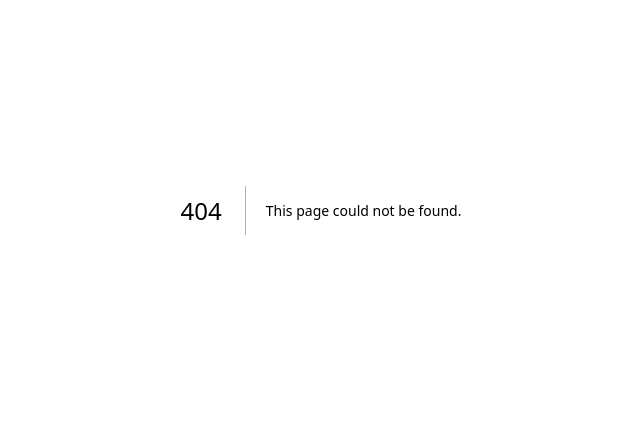
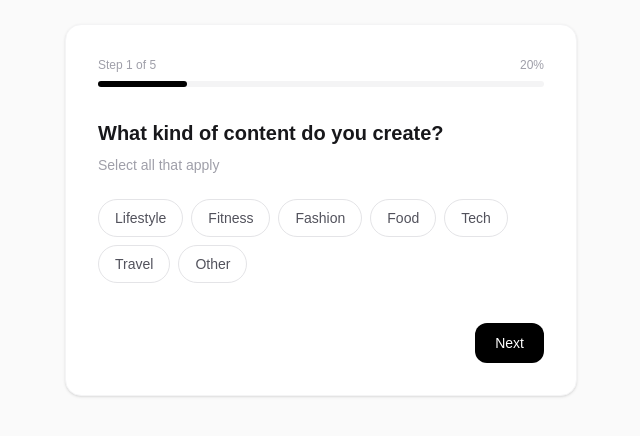
Before and after one commit to Bhavishaahuja/CreatorOS, a Next.js app: page /onboarding in a window 1280 px wide. Before the commit this address had no page. Shown: the part 190-626 px from the top of the page, without its empty margins (319-959 px from the left). Built offline with nearby package versions, Linux system fonts and the light colour scheme.

Commit message:
feat: onboarding flow — user profile captured and stored

```diff
--- /dev/null
+++ b/app/onboarding/page.tsx
@@ -0,0 +1,244 @@
+"use client";
+
+import { useState, useEffect } from "react";
+import { useRouter } from "next/navigation";
+
+const CONTENT_TYPES = ["Lifestyle", "Fitness", "Fashion", "Food", "Tech", "Travel", "Other"];
+const GOALS = ["Grow followers", "Increase engagement", "Build community", "Monetize"];
+const CONTENT_STYLES = ["Educational", "Entertaining", "Inspirational", "Aesthetic"];
+
+type UserProfile = {
+  content_type: string[];
+  audience: string;
+  content_style: string;
+  goal: string;
+  posts_per_week: number;
+};
+
+const defaultProfile: UserProfile = {
+  content_type: [],
+  audience: "",
+  content_style: "",
+  goal: "",
+  posts_per_week: 3,
+};
+
+export default function Onboarding() {
+  const router = useRouter();
+  const [step, setStep] = useState(1);
+  const [profile, setProfile] = useState<UserProfile>(defaultProfile);
+  const [saving, setSaving] = useState(false);
+
+  // Load partial progress from localStorage
+  useEffect(() => {
+    const saved = localStorage.getItem("onboarding_progress");
+    if (saved) {
+      const parsed = JSON.parse(saved);
+      setProfile(parsed.profile || defaultProfile);
+      setStep(parsed.step || 1);
+    }
+  }, []);
+
+  // Save partial progress on every change
+  useEffect(() => {
+    localStorage.setItem("onboarding_progress", JSON.stringify({ profile, step }));
+  }, [profile, step]);
+
+  const toggleContentType = (type: string) => {
+    setProfile((prev) => ({
+      ...prev,
+      content_type: prev.content_type.includes(type)
+        ? prev.content_type.filter((t) => t !== type)
+        : [...prev.content_type, type],
+    }));
+  };
+
+  const handleSubmit = async () => {
+    setSaving(true);
+    try {
+      const { createClient } = await import("@supabase/supabase-js");
+      const supabase = createClient(
+        process.env.NEXT_PUBLIC_SUPABASE_URL!,
+        process.env.NEXT_PUBLIC_SUPABASE_ANON_KEY!
+      );
+      const { error } = await supabase.from("user_profiles").insert([{
+        content_type: profile.content_type,
+        audience: profile.audience,
+        brand_type: profile.content_style,
+        goal: profile.goal,
+        posts_per_week: profile.posts_per_week,
+      }]);
+      if (error) throw error;
+      localStorage.removeItem("onboarding_progress");
+      router.push("/dashboard");
+    } catch (err) {
+      console.error("Error saving profile:", err);
+      alert("Something went wrong. Please try again.");
+    } finally {
+      setSaving(false);
+    }
+  };
+
+  return (
+    <div className="min-h-screen bg-zinc-50 flex items-center justify-center px-4">
+      <div className="w-full max-w-lg bg-white rounded-2xl shadow-sm border border-zinc-100 p-8">
+
+        {/* Progress bar */}
+        <div className="mb-8">
+          <div className="flex justify-between text-xs text-zinc-400 mb-2">
+            <span>Step {step} of 5</span>
+            <span>{Math.round((step / 5) * 100)}%</span>
+          </div>
+          <div className="w-full bg-zinc-100 rounded-full h-1.5">
+            <div
+              className="bg-black h-1.5 rounded-full transition-all duration-300"
+              style={{ width: `${(step / 5) * 100}%` }}
+            />
+          </div>
+        </div>
+
+        {/* Step 1 — Content type */}
+        {step === 1 && (
+          <div>
+            <h2 className="text-xl font-semibold text-zinc-900 mb-2">What kind of content do you create?</h2>
+            <p className="text-sm text-zinc-400 mb-6">Select all that apply</p>
+            <div className="flex flex-wrap gap-2">
+              {CONTENT_TYPES.map((type) => (
+                <button
+                  key={type}
+                  onClick={() => toggleContentType(type)}
+                  className={`px-4 py-2 rounded-full text-sm border transition-all ${
+                    profile.content_type.includes(type)
+                      ? "bg-black text-white border-black"
+                      : "bg-white text-zinc-600 border-zinc-200 hover:border-zinc-400"
+                  }`}
+                >
+                  {type}
+                </button>
+              ))}
+            </div>
+          </div>
+        )}
+
+        {/* Step 2 — Audience */}
+        {step === 2 && (
+          <div>
+            <h2 className="text-xl font-semibold text-zinc-900 mb-2">Who is your audience?</h2>
+            <p className="text-sm text-zinc-400 mb-6">Describe them in your own words</p>
+            <textarea
+              className="w-full border border-zinc-200 rounded-xl p-4 text-sm text-zinc-800 placeholder-zinc-300 focus:outline-none focus:border-zinc-400 resize-none"
+              rows={4}
+              placeholder="e.g. women 25-35 interested in wellness and self-improvement"
+              value={profile.audience}
+              onChange={(e) => setProfile((prev) => ({ ...prev, audience: e.target.value }))}
+            />
+          </div>
+        )}
+
+        {/* Step 3 — Content style */}
+        {step === 3 && (
+          <div>
+            <h2 className="text-xl font-semibold text-zinc-900 mb-2">How would you describe your content style?</h2>
+            <p className="text-sm text-zinc-400 mb-6">Pick the one that feels most like you</p>
+            <div className="flex flex-col gap-3">
+              {CONTENT_STYLES.map((style) => (
+                <button
+                  key={style}
+                  onClick={() => setProfile((prev) => ({ ...prev, content_style: style }))}
+                  className={`w-full py-4 px-5 rounded-xl border text-sm text-left font-medium transition-all ${
+                    profile.content_style === style
+                      ? "bg-black text-white border-black"
+                      : "bg-white text-zinc-600 border-zinc-200 hover:border-zinc-400"
+                  }`}
+                >
+                  {style}
+                </button>
+              ))}
+            </div>
+          </div>
+        )}
+
+        {/* Step 4 — Goal */}
+        {step === 4 && (
+          <div>
+            <h2 className="text-xl font-semibold text-zinc-900 mb-2">What is your main goal right now?</h2>
+            <p className="text-sm text-zinc-400 mb-6">Pick one</p>
+            <div className="flex flex-col gap-3">
+              {GOALS.map((goal) => (
+                <button
+                  key={goal}
+                  onClick={() => setProfile((prev) => ({ ...prev, goal }))}
+                  className={`w-full py-4 px-5 rounded-xl border text-sm text-left font-medium transition-all ${
+                    profile.goal === goal
+                      ? "bg-black text-white border-black"
+                      : "bg-white text-zinc-600 border-zinc-200 hover:border-zinc-400"
+                  }`}
+                >
+                  {goal}
+                </button>
+              ))}
+            </div>
+          </div>
+        )}
+
+        {/* Step 5 — Posts per week */}
+        {step === 5 && (
+          <div>
+            <h2 className="text-xl font-semibold text-zinc-900 mb-2">How many posts per week are you aiming for?</h2>
+            <p className="text-sm text-zinc-400 mb-6">Be realistic — consistency matters more than frequency</p>
+            <div className="flex items-center gap-4">
+              <button
+                onClick={() => setProfile((prev) => ({ ...prev, posts_per_week: Math.max(1, prev.posts_per_week - 1) }))}
+                className="w-10 h-10 rounded-full border border-zinc-200 text-zinc-600 text-lg hover:border-zinc-400 transition-all"
+              >
+                -
+              </button>
+              <span className="text-4xl font-semibold text-zinc-900 w-12 text-center">
+                {profile.posts_per_week}
+              </span>
+              <button
+                onClick={() => setProfile((prev) => ({ ...prev, posts_per_week: Math.min(7, prev.posts_per_week + 1) }))}
+                className="w-10 h-10 rounded-full border border-zinc-200 text-zinc-600 text-lg hover:border-zinc-400 transition-all"
+              >
+                +
+              </button>
+            </div>
+            <p className="text-xs text-zinc-400 mt-4">Between 1 and 7 posts per week</p>
+          </div>
+        )}
+
+        {/* Navigation */}
+        <div className="flex justify-between mt-10">
+          {step > 1 ? (
+            <button
+              onClick={() => setStep((s) => s - 1)}
+              className="px-5 py-2.5 text-sm text-zinc-500 border border-zinc-200 rounded-xl hover:border-zinc-400 transition-all"
+            >
+              Back
+            </button>
+          ) : (
+            <div />
+          )}
+
+          {step < 5 ? (
+            <button
+              onClick={() => setStep((s) => s + 1)}
+              className="px-5 py-2.5 text-sm font-medium bg-black text-white rounded-xl hover:bg-zinc-800 transition-all"
+            >
+              Next
+            </button>
+          ) : (
+            <button
+              onClick={handleSubmit}
+              disabled={saving}
+              className="px-5 py-2.5 text-sm font-medium bg-black text-white rounded-xl hover:bg-zinc-800 transition-all disabled:opacity-50"
+            >
+              {saving ? "Saving..." : "Get started"}
+            </button>
+          )}
+        </div>
+
+      </div>
+    </div>
+  );
+}
```
